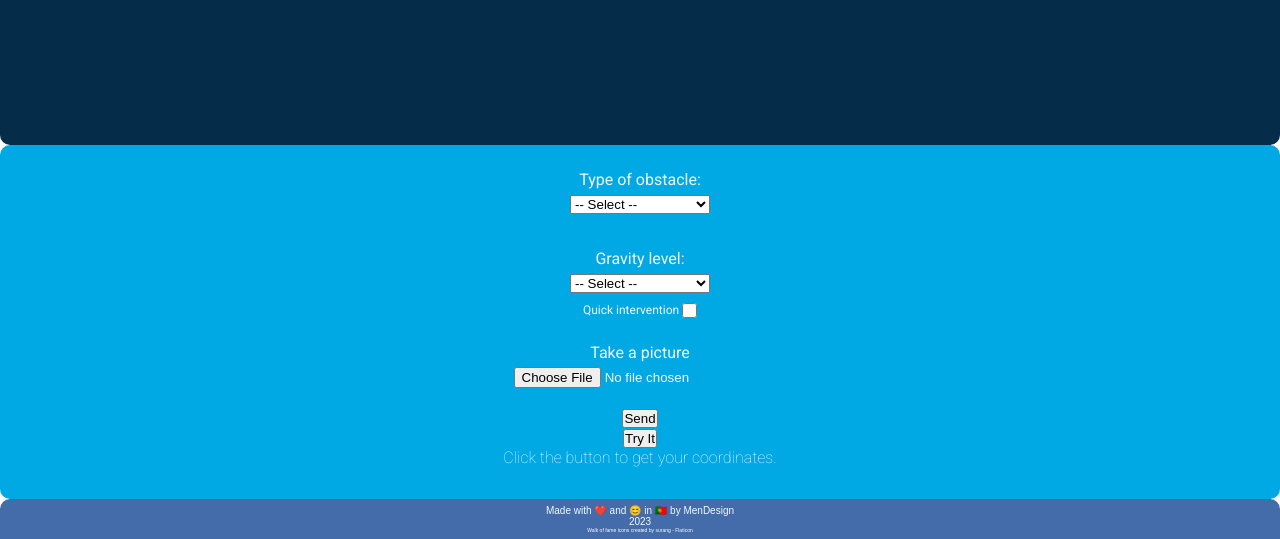
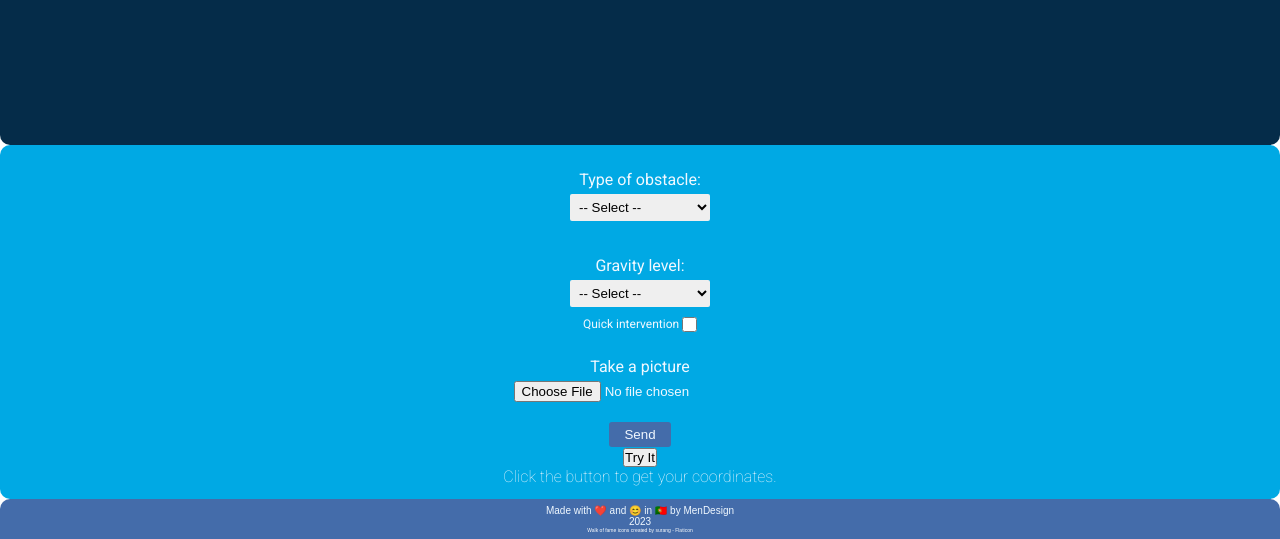
Before and after one commit to rodimendes/love2walk, a plain HTML site: page index.html in a window 1280 px wide. Shown: the part 261-800 px from the top of the page. Drawn offline with Linux system fonts and the light colour scheme.

Commit message:
button and borders of selectors

```diff
--- a/css/style.scss
+++ b/css/style.scss
@@ -51,7 +51,6 @@ input {
 }
 
 
-
 .braga-logo {
   height: 47px;
   background-image: url(../braga-cidade-aut.jpeg);
@@ -74,6 +73,15 @@ input {
   .question {
     display: block;
     margin: 20px 0 0 0;
+
+    button {
+      background-color: #446CAA;
+      color: aliceblue;
+      padding: 5px 15px;
+      border-radius: 3px;
+      border: none;
+
+    }
   }
 
   .title {
@@ -86,6 +94,9 @@ input {
   .select-options {
     width: 140px;
     margin-bottom: 10px;
+    padding: 5px;
+    border: none;
+    border-radius: 2px;
   }
 
   .quick-intervention {
```
Also changed, not shown: css/style.css, 1 other file.
